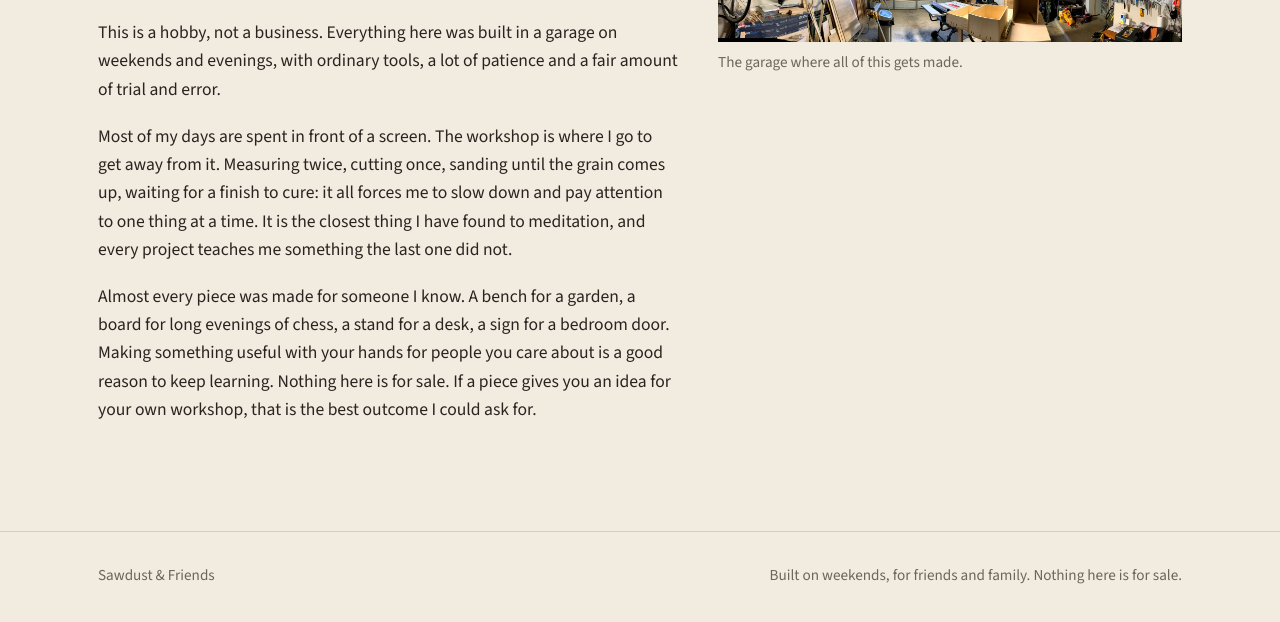
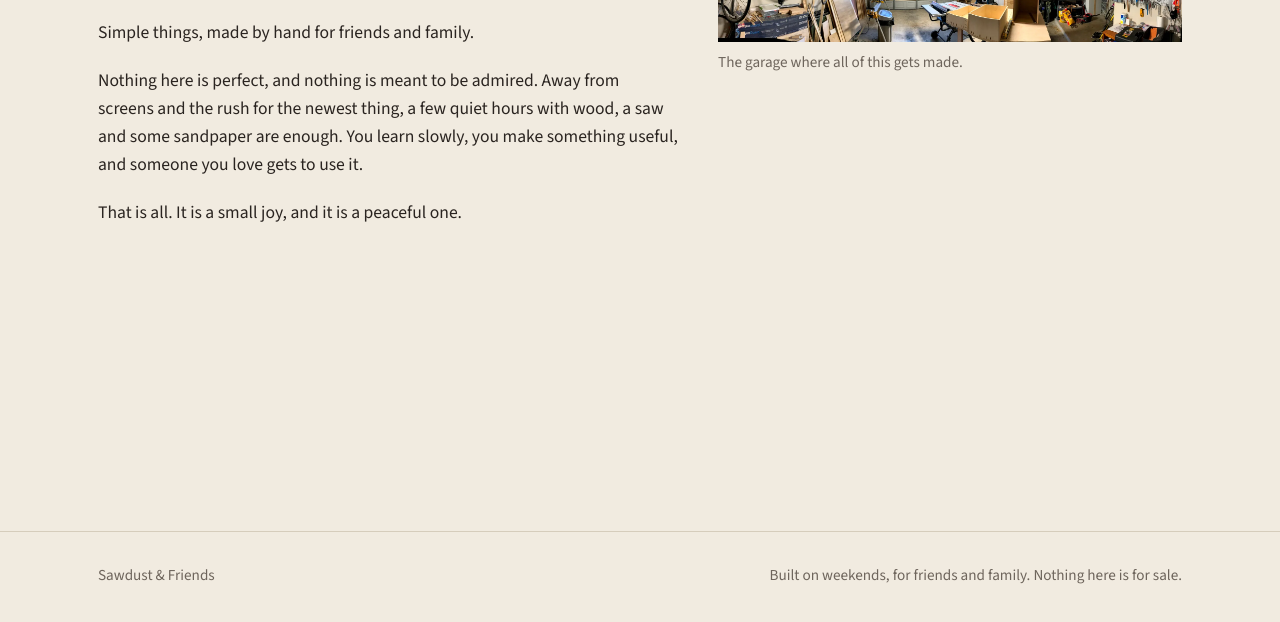
Before and after one commit to pantalok/woodwork-portfolio, a plain HTML site: page dist/about.html in a window 1280 px wide. Shown: the part 172-794 px from the top of the page. Drawn offline with Linux system fonts and the light colour scheme.

Commit message:
Shorter about text

```diff
--- a/dist/about.html
+++ b/dist/about.html
@@ -17,9 +17,9 @@
 </header>
 <main>
 <section class="about wrap">
-  <div><h1>About</h1><div class="prose"><p>This is a hobby, not a business. Everything here was built in a garage on weekends and evenings, with ordinary tools, a lot of patience and a fair amount of trial and error.</p>
-<p>Most of my days are spent in front of a screen. The workshop is where I go to get away from it. Measuring twice, cutting once, sanding until the grain comes up, waiting for a finish to cure: it all forces me to slow down and pay attention to one thing at a time. It is the closest thing I have found to meditation, and every project teaches me something the last one did not.</p>
-<p>Almost every piece was made for someone I know. A bench for a garden, a board for long evenings of chess, a stand for a desk, a sign for a bedroom door. Making something useful with your hands for people you care about is a good reason to keep learning. Nothing here is for sale. If a piece gives you an idea for your own workshop, that is the best outcome I could ask for.</p></div></div>
+  <div><h1>About</h1><div class="prose"><p>Simple things, made by hand for friends and family.</p>
+<p>Nothing here is perfect, and nothing is meant to be admired. Away from screens and the rush for the newest thing, a few quiet hours with wood, a saw and some sandpaper are enough. You learn slowly, you make something useful, and someone you love gets to use it.</p>
+<p>That is all. It is a small joy, and it is a peaceful one.</p></div></div>
   <figure><picture><source type="image/webp" srcset="media/64ce01e86e69-display.webp"><img src="media/64ce01e86e69-display.jpg" width="1800" height="399" alt="The garage where all of this gets made." loading="lazy" decoding="async"></picture><figcaption>The garage where all of this gets made.</figcaption></figure>
 </section>
 </main>
```
Also changed, not shown: 1 other file.
